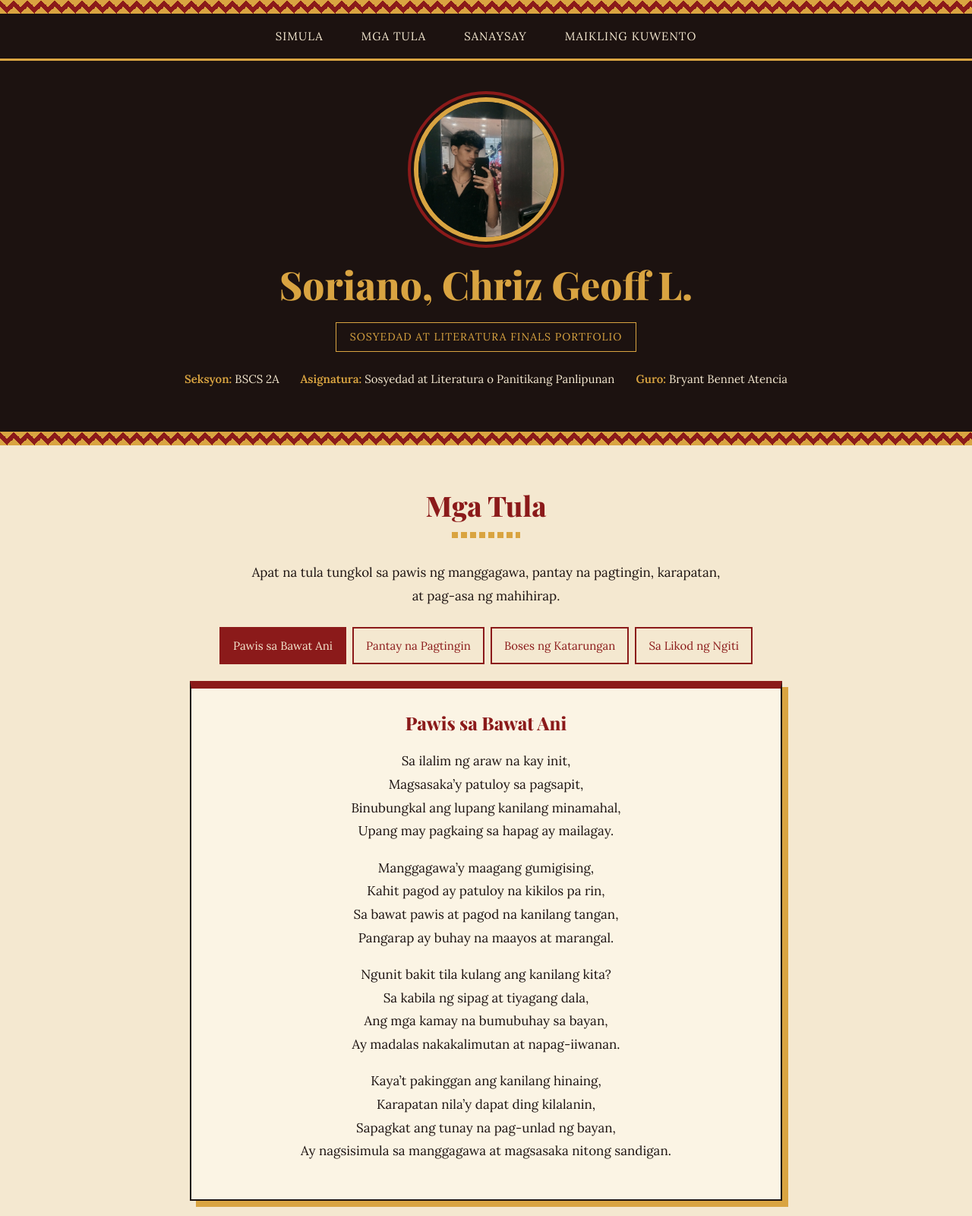
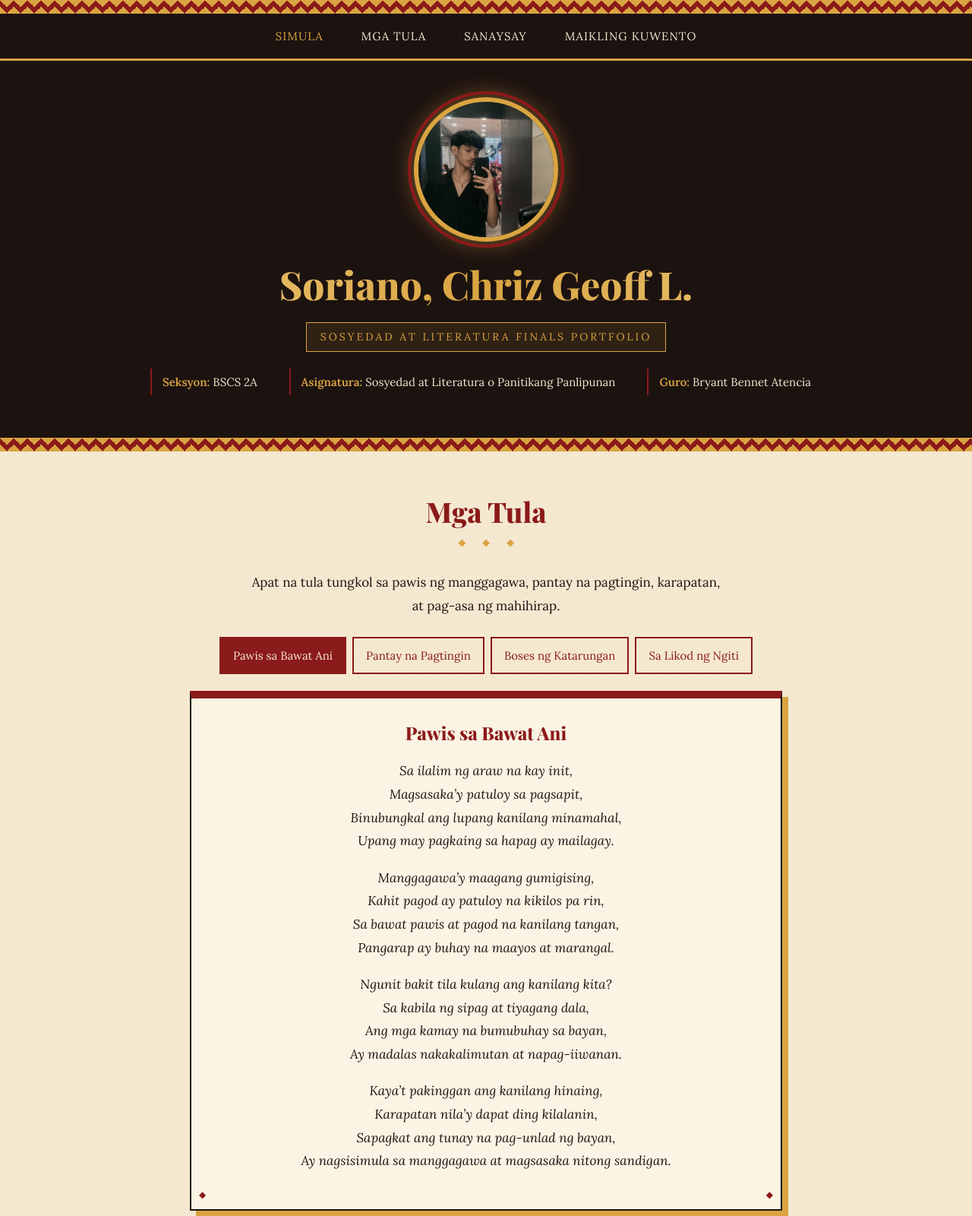
Before and after one commit to Tsukii27/SORIANO_SOSLIT_FINALS, a plain HTML site: page index.html in a window 1280 px wide. Shown: the top 1600 px of the page at 76% size. Drawn offline with nearby package versions, Linux system fonts and the light colour scheme.

Commit message:
ADDED STYLE AND SUMS JS

```diff
--- a/script.js
+++ b/script.js
@@ -11,3 +11,55 @@ btns.forEach(function (b) {
     });
   });
 });
+
+
+var bar = document.createElement("div");
+bar.className = "progress";
+var topBtn = document.createElement("button");
+topBtn.className = "top";
+topBtn.setAttribute("aria-label", "Bumalik sa taas");
+topBtn.innerHTML = "<span>↑</span>";
+topBtn.onclick = function () {
+  window.scrollTo({ top: 0, behavior: "smooth" });
+};
+document.body.append(bar, topBtn);
+
+window.addEventListener("scroll", function () {
+  var h = document.documentElement.scrollHeight - innerHeight;
+  bar.style.width = (scrollY / h) * 100 + "%";
+  topBtn.classList.toggle("show", scrollY > 400);
+});
+
+
+var io = new IntersectionObserver(
+  function (items) {
+    items.forEach(function (e) {
+      if (e.isIntersecting) {
+        e.target.classList.add("in");
+        io.unobserve(e.target);
+      }
+    });
+  },
+  { threshold: 0.12 },
+);
+document.querySelectorAll("section > h2, .intro, .card").forEach(function (el) {
+  el.classList.add("reveal");
+  io.observe(el);
+});
+
+var links = document.querySelectorAll("nav a");
+var spy = new IntersectionObserver(
+  function (items) {
+    items.forEach(function (e) {
+      if (e.isIntersecting) {
+        links.forEach(function (a) {
+          a.classList.toggle("active", a.getAttribute("href") === "#" + e.target.id);
+        });
+      }
+    });
+  },
+  { rootMargin: "-45% 0px -50% 0px" },
+);
+document.querySelectorAll("header, section").forEach(function (s) {
+  spy.observe(s);
+});
--- a/style.css
+++ b/style.css
@@ -263,3 +263,171 @@ footer {
     font-size: 14px;
   }
 }
+
+/* ===== Dagdag na estilo ===== */
+body {
+  background-image: radial-gradient(rgba(139, 26, 26, 0.07) 1px, transparent 1px);
+  background-size: 22px 22px;
+}
+
+/* Hero */
+header {
+  position: relative;
+  overflow: hidden;
+  background-color: var(--dark);
+}
+header > * {
+  position: relative;
+  animation: rise 0.9s both;
+}
+header > :nth-child(2) { animation-delay: 0.15s; }
+header > :nth-child(3) { animation-delay: 0.3s; }
+header > :nth-child(4) { animation-delay: 0.45s; }
+header > :nth-child(5) { animation-delay: 0.6s; }
+header h1 {
+  background: linear-gradient(90deg, #f3d28a, var(--gold), #f3d28a);
+  -webkit-background-clip: text;
+  background-clip: text;
+  color: transparent;
+}
+.photo {
+  animation: rise 0.9s both;
+  box-shadow: 0 0 32px rgba(217, 164, 65, 0.55);
+}
+.tag {
+  background: rgba(217, 164, 65, 0.1);
+  letter-spacing: 3px;
+}
+.info span {
+  padding: 4px 14px;
+  border-left: 2px solid var(--red);
+}
+
+/* Mga pamagat ng section */
+section > h2::after {
+  content: "◆ ◆ ◆";
+  width: auto;
+  height: auto;
+  background: none;
+  color: var(--gold);
+  font-size: 12px;
+  letter-spacing: 10px;
+  margin: 10px 0 30px;
+  text-indent: 10px;
+}
+
+/* Cards */
+.card {
+  position: relative;
+  transition: transform 0.25s, box-shadow 0.25s;
+}
+.card:hover {
+  transform: translate(-3px, -3px);
+  box-shadow: 11px 11px 0 var(--gold);
+}
+.card::before,
+.card::after {
+  content: "◆";
+  position: absolute;
+  bottom: 8px;
+  color: var(--red);
+  font-size: 12px;
+}
+.card::before { left: 10px; }
+.card::after { right: 10px; }
+.tabs button {
+  transition: all 0.2s;
+}
+.tabs button:hover {
+  background: var(--gold);
+  border-color: var(--gold);
+  color: var(--dark);
+}
+.tabs button.on:hover {
+  background: var(--red);
+  border-color: var(--red);
+  color: var(--cream);
+}
+
+/* Tula */
+.poem {
+  animation: fade 0.5s both;
+}
+.poem p {
+  animation: rise 0.6s both;
+  font-style: italic;
+}
+.poem p:nth-of-type(2) { animation-delay: 0.1s; }
+.poem p:nth-of-type(3) { animation-delay: 0.2s; }
+.poem p:nth-of-type(4) { animation-delay: 0.3s; }
+
+.story p.q {
+  font-style: italic;
+  background: linear-gradient(90deg, rgba(217, 164, 65, 0.18), transparent);
+  padding: 4px 14px;
+  border-left: 4px solid var(--red);
+}
+
+/* Nav at progress bar */
+nav a.active {
+  color: var(--gold);
+  border-bottom-color: var(--gold);
+}
+.progress {
+  position: fixed;
+  top: 0;
+  left: 0;
+  height: 4px;
+  width: 0;
+  z-index: 20;
+  background: linear-gradient(90deg, var(--red), var(--gold));
+}
+.top {
+  position: fixed;
+  right: 16px;
+  bottom: 16px;
+  width: 46px;
+  height: 46px;
+  z-index: 10;
+  border: 2px solid var(--gold);
+  background: var(--red);
+  color: var(--cream);
+  font-size: 20px;
+  cursor: pointer;
+  transform: rotate(45deg) scale(0);
+  transition: transform 0.3s;
+}
+.top span {
+  display: block;
+  transform: rotate(-45deg);
+}
+.top.show {
+  transform: rotate(45deg) scale(1);
+}
+
+/* Scroll reveal */
+.reveal {
+  opacity: 0;
+  transform: translateY(32px);
+  transition: opacity 0.8s, transform 0.8s;
+}
+.reveal.in {
+  opacity: 1;
+  transform: none;
+}
+
+@keyframes rise {
+  from { opacity: 0; transform: translateY(24px); }
+  to { opacity: 1; transform: none; }
+}
+@keyframes fade {
+  from { opacity: 0; }
+  to { opacity: 1; }
+}
+@media (prefers-reduced-motion: reduce) {
+  *, *::before, *::after {
+    animation: none !important;
+    transition: none !important;
+  }
+  .reveal { opacity: 1; transform: none; }
+}
```
